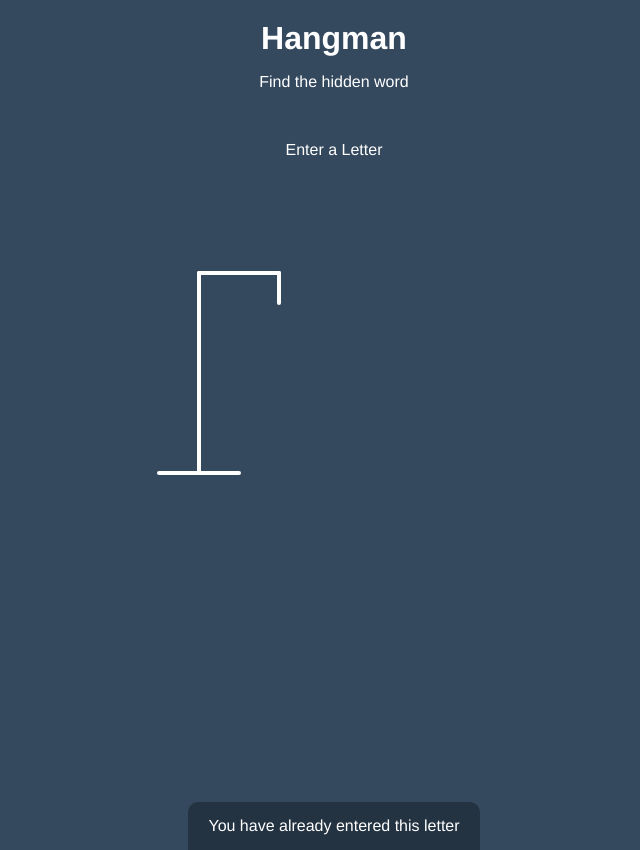
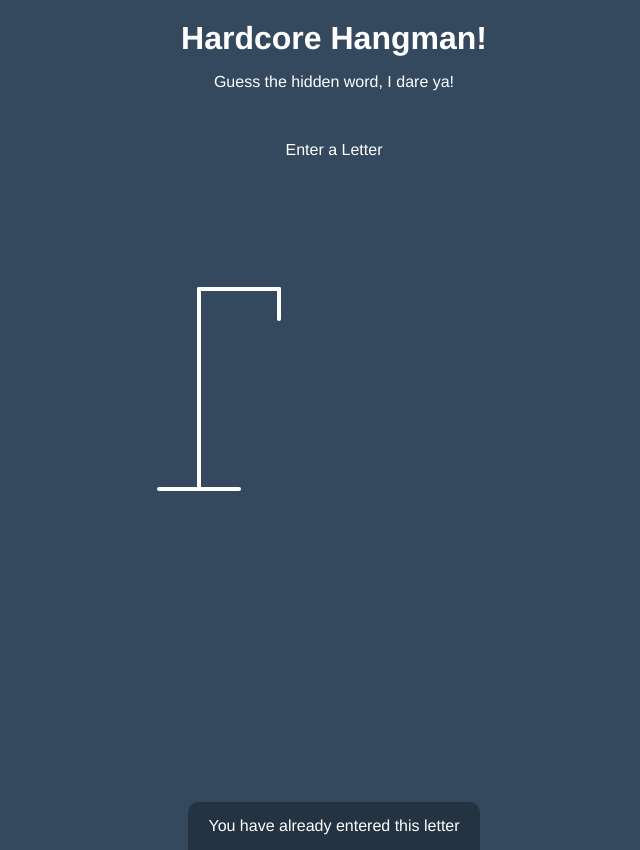
Before and after one commit to WSnyder21/hangman, a plain HTML site: page index.html in a window 1280 px wide. Shown: the whole page, without its empty margins (306-946 px from the left). Drawn offline with Linux system fonts and the light colour scheme; no server answers.

Commit message:
Title update

```diff
--- a/index.html
+++ b/index.html
@@ -10,9 +10,10 @@
 </head>
 
 <body>
-    <h1>Hangman</h1>
-    <p>Find the hidden word</p><br>
+    <h1>Hardcore Hangman!</h1>
+    <p>Guess the hidden word, I dare ya!</p><br>
     <p>Enter a Letter</p>
+    <p>
     <div class="game-container">
         <svg height="250" width="200" class="figure-container">
             <!--Frame-->
```
